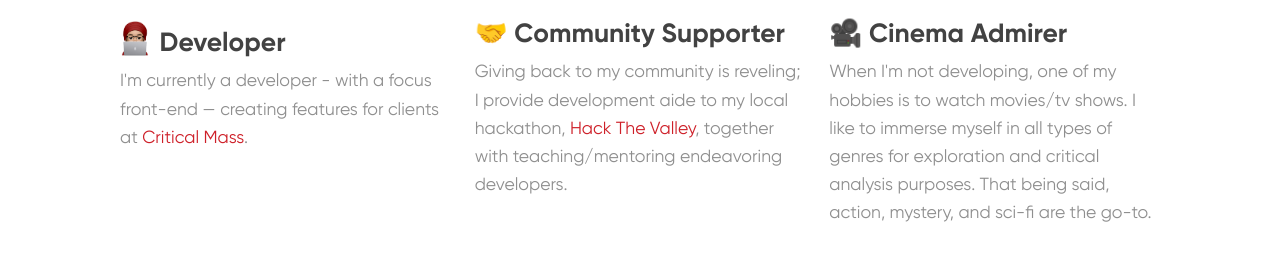
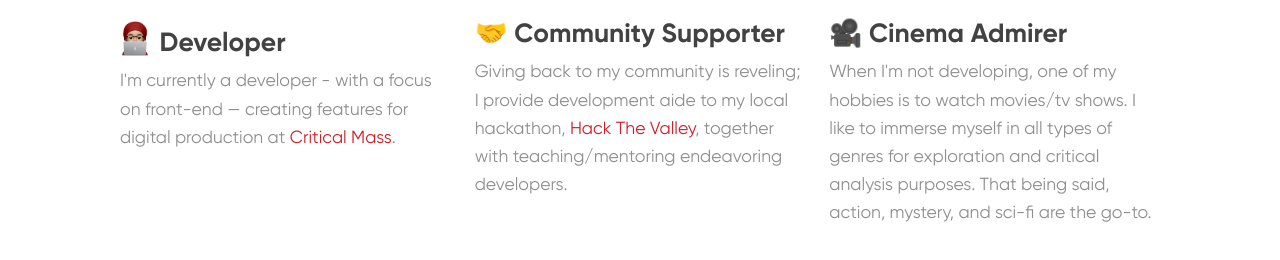
Before and after one commit to Manpreet-Bhatti/my-site, a Gatsby site: page / in a window 1280 px wide. Shown: the part 630-890 px from the top of the page. Built offline with nearby package versions, Linux system fonts and the light colour scheme; Gatsby itself is replaced by a stand-in of ours; a web font is replaced by a local one.

Commit message:
Update work about

```diff
--- a/src/sections/About/index.jsx
+++ b/src/sections/About/index.jsx
@@ -28,8 +28,8 @@ export default function About() {
             Developer
           </Text>
           <Text type="body">
-            I'm currently a developer - with a focus front-end — creating
-            features for clients at{" "}
+            I'm currently a developer - with a focus on front-end — creating
+            features for digital production at{" "}
             <Link to="http://www.criticalmass.com/">Critical Mass</Link>.
           </Text>
         </li>
```
